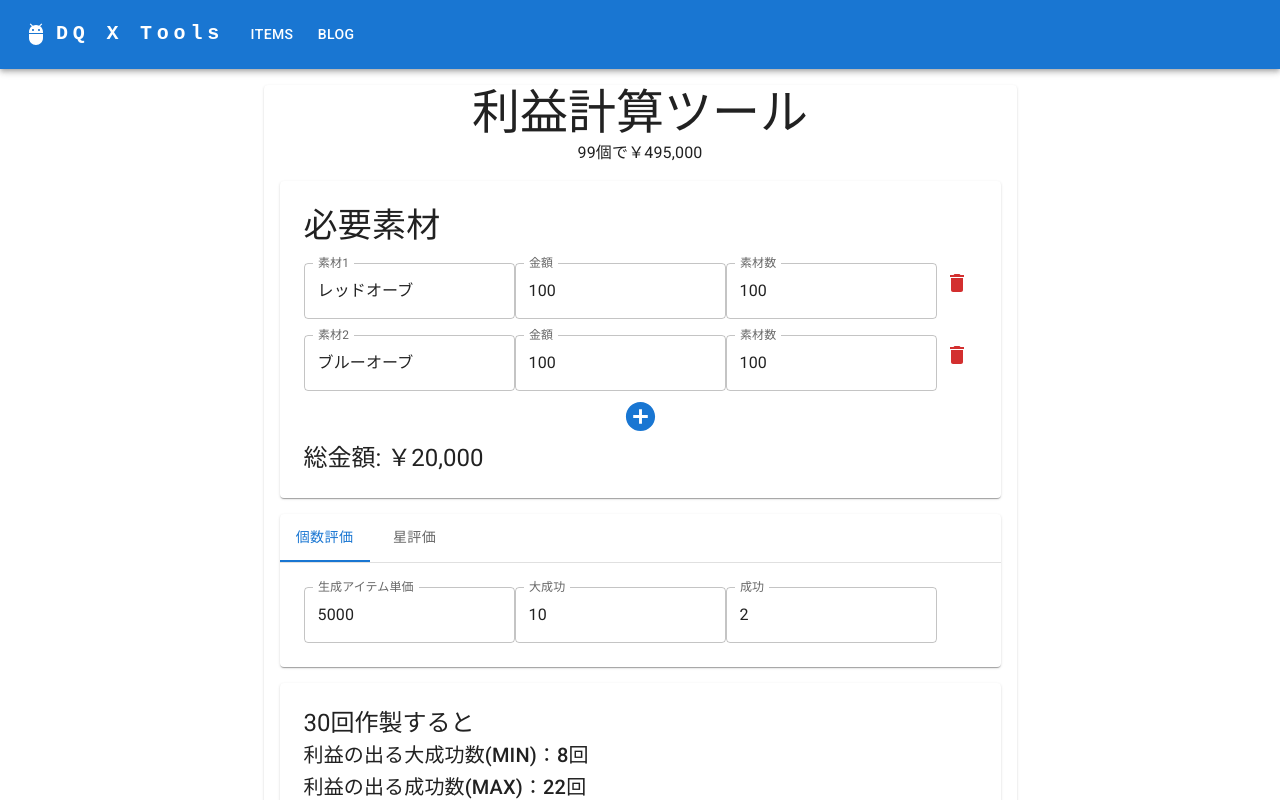
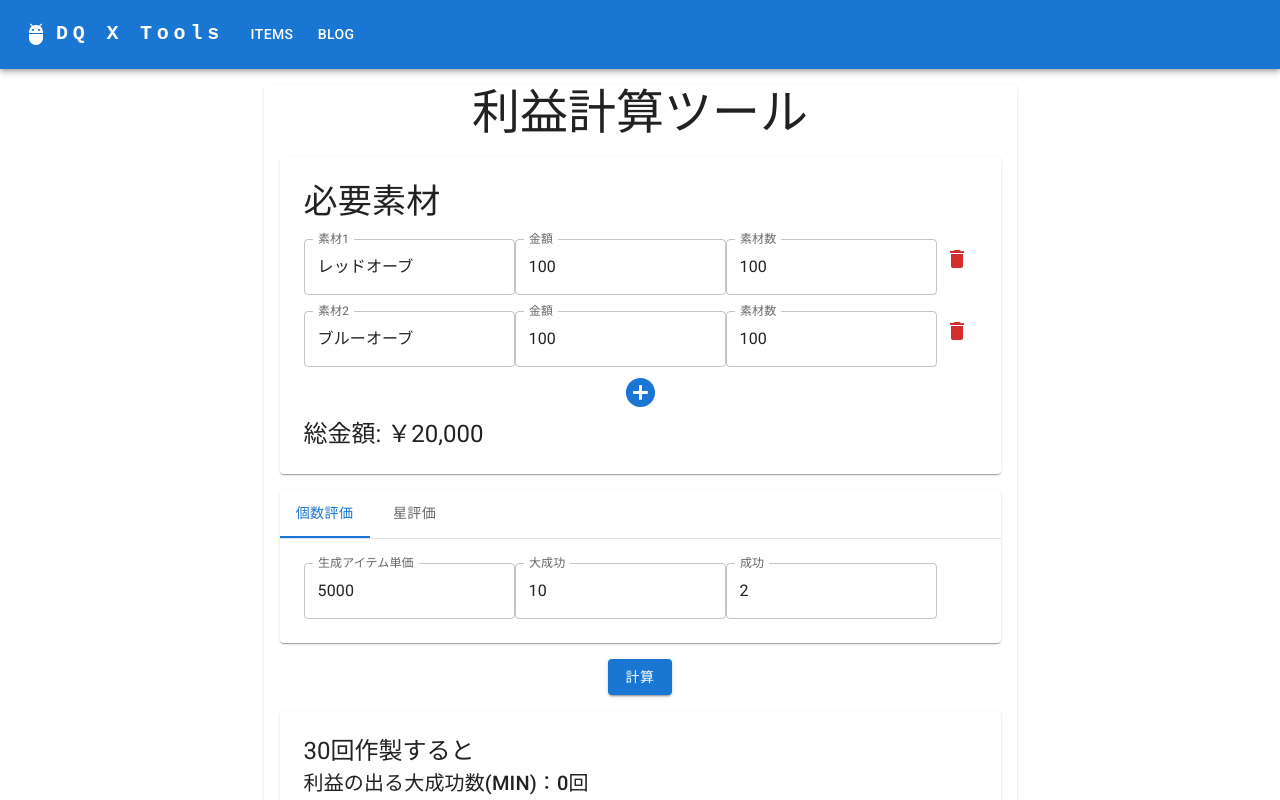
Before and after one commit to shizuya-aishima/sample-front, a React (Create React App) app in the folder dragonquest/: page / in a window 1280 px wide. Shown: the top 800 px of the page. Built offline with nearby package versions, Linux system fonts and the light colour scheme.

Commit message:
:+1: update: レンダンリングの抑止

```diff
--- a/dragonquest/src/features/item/index.tsx
+++ b/dragonquest/src/features/item/index.tsx
@@ -1,25 +1,20 @@
-import { Box, Paper, Tab, Tabs, TextField, Typography } from '@mui/material'
+import { Box, Button, Paper, Tab, Tabs, TextField, Typography } from '@mui/material'
 import { createTheme } from '@mui/system'
 import React from 'react'
 import { useAppDispatch, useAppSelector } from '../../app/hooks'
 import { RootState } from '../../app/store'
-import { castNum, getX, getX2, getY, getY2 } from '../../utils/calculation'
-import { ExpectedValue, itemActions, ItemStateOnchange } from './itemSlice'
 import { RequiredItem } from '../../components/required'
 import { Materials } from '../../components/required/types'
+import { castNum, getX, getX2, getY, getY2 } from '../../utils/calculation'
+import { calculation, itemActions, ItemStateOnchange } from './itemSlice'
+import { Standard } from './standard'
+import { ExpectedValue } from './standard/types'
 
 export const Item: React.FC = () => {
-  const priceData = useAppSelector((state: RootState) => state.item)
+  // const priceData = useAppSelector((state: RootState) => state.item)
   const dispatch = useAppDispatch()
 
   const theme = createTheme()
-
-  const x = getX((state: RootState) => state.item)
-
-  const y = getY((state: RootState) => state.item, x)
-
-  const x2 = getX2((state: RootState) => state.item)
-  const y2 = getY2(x2)
 
   // handler関数を作成する関数
   const formHandler =
@@ -47,11 +42,58 @@ export const Item: React.FC = () => {
   const addMaterial = () => dispatch(itemActions.addList())
   const deleteMaterial = (index: number) => dispatch(itemActions.deleteMaterial(index))
 
+  return (
+    <>
+      <Paper>
+        <Typography variant='h3'>{'利益計算ツール'}</Typography>
+        {/* <Typography>
+          99個で￥
+          {(castNum(useAppSelector((state: RootState) => state.item.price)) * 99).toLocaleString()}
+        </Typography> */}
+        <Paper sx={{ textAlign: 'left', m: theme.spacing(2) }}>
+          <Box sx={{ p: 3 }}>
+            <RequiredItem
+              getState={(state: RootState) => state.item.itemList}
+              materialsHandler={materialsHandler}
+              addMaterial={addMaterial}
+              deleteMaterial={deleteMaterial}
+            />
+          </Box>
+        </Paper>
+        <Paper sx={{ textAlign: 'left', m: theme.spacing(2) }}>
+          <Standard
+            getExpectedValue={(state: RootState) => state.item.expectedValue}
+            getPrice={(state: RootState) => state.item.price}
+            getTab={(state: RootState) => state.item.tab}
+            greatSuccessHandler={greatSuccessHandler}
+            greatSuccessPriceHandler={greatSuccessPriceHandler}
+            priceHandler={priceHandler}
+            successHandler={successHandler}
+            successPriceHandler={successPriceHandler}
+            tabHandler={tabHandler}
+          />
+        </Paper>
+        <Button variant='contained' onClick={() => dispatch(calculation())}>
+          計算
+        </Button>
+        <Paper sx={{ textAlign: 'left', m: theme.spacing(2) }}>
+          <CalculationResults />
+        </Paper>
+      </Paper>
+    </>
+  )
+}
+
+const CalculationResults = () => {
+  const results = useAppSelector((state: RootState) => state.item.results)
+  const tab = useAppSelector((state: RootState) => state.item.tab)
+
   interface TabPanelProps {
     children?: React.ReactNode
     index: number
     value: number
   }
+
   const TabPanel = (props: TabPanelProps) => {
     const { children, value, index, ...other } = props
 
@@ -67,88 +109,18 @@ export const Item: React.FC = () => {
       </div>
     )
   }
-
-  const a11yProps = (index: number) => {
-    return {
-      id: `simple-tab-${index}`,
-      'aria-controls': `simple-tabpanel-${index}`,
-    }
-  }
   return (
     <>
-      <Paper>
-        <Typography variant='h3'>{'利益計算ツール'}</Typography>
-        <Typography>99個で￥{(castNum(priceData.price) * 99).toLocaleString()}</Typography>
-        <Paper sx={{ textAlign: 'left', m: theme.spacing(2) }}>
-          <Box sx={{ p: 3 }}>
-            <RequiredItem
-              getState={(state: RootState) => state.item.itemList}
-              materialsHandler={materialsHandler}
-              addMaterial={addMaterial}
-              deleteMaterial={deleteMaterial}
-            />
-          </Box>
-        </Paper>
-        <Paper sx={{ textAlign: 'left', m: theme.spacing(2) }}>
-          <Box sx={{ borderBottom: 1, borderColor: 'divider' }}>
-            <Tabs
-              value={Number(priceData.tab)}
-              onChange={tabHandler}
-              aria-label='basic tabs example'
-            >
-              <Tab label='個数評価' {...a11yProps(0)} />
-              <Tab label='星評価' {...a11yProps(1)} />
-            </Tabs>
-          </Box>
-          <TabPanel value={Number(priceData.tab)} index={0}>
-            <TextField
-              value={priceData.price}
-              label='生成アイテム単価'
-              inputProps={{
-                inputMode: 'numeric',
-                pattern: '[0-9]*',
-                type: 'number',
-                // readOnly: true
-              }}
-              onChange={priceHandler}
-            />
-            <TextField
-              value={priceData.expectedValue.greatSuccess}
-              label='大成功'
-              onChange={greatSuccessHandler}
-            />
-            <TextField
-              value={priceData.expectedValue.success}
-              label='成功'
-              onChange={successHandler}
-            />
-          </TabPanel>
-          <TabPanel value={Number(priceData.tab)} index={1}>
-            <TextField
-              value={priceData.expectedValue.greatSuccessPrice}
-              label='星3'
-              onChange={greatSuccessPriceHandler}
-            />
-            <TextField
-              value={priceData.expectedValue.successPrice}
-              label='星2~1'
-              onChange={successPriceHandler}
-            />
-          </TabPanel>
-        </Paper>
-        <Paper sx={{ textAlign: 'left', m: theme.spacing(2) }}>
-          <Box sx={{ p: 3 }}>
-            <Typography variant='h5'>30回作製すると</Typography>
-            <Typography variant='h6'>利益の出る大成功数(MIN)：{Math.ceil(x2)}回</Typography>
-            <Typography variant='h6'>利益の出る成功数(MAX)：{Math.floor(y2)}回</Typography>
-          </Box>
-          <TabPanel value={Number(priceData.tab)} index={0}>
-            <Typography variant='h5'>99個作ると</Typography>
-            <Typography variant='h6'>利益の出る大成功数：{Math.ceil(x)}回</Typography>
-            <Typography variant='h6'>利益の出る成功数：{Math.floor(y)}回</Typography>
-          </TabPanel>
-        </Paper>
-      </Paper>
+      <Box sx={{ p: 3 }}>
+        <Typography variant='h5'>30回作製すると</Typography>
+        <Typography variant='h6'>利益の出る大成功数(MIN)：{Math.ceil(results.x2)}回</Typography>
+        <Typography variant='h6'>利益の出る成功数(MAX)：{Math.floor(results.y2)}回</Typography>
+      </Box>
+      <TabPanel value={Number(tab)} index={0}>
+        <Typography variant='h5'>99個作ると</Typography>
+        <Typography variant='h6'>利益の出る大成功数：{Math.ceil(results.x)}回</Typography>
+        <Typography variant='h6'>利益の出る成功数：{Math.floor(results.y)}回</Typography>
+      </TabPanel>
     </>
   )
 }
--- a/dragonquest/src/features/item/itemSlice.ts
+++ b/dragonquest/src/features/item/itemSlice.ts
@@ -1,6 +1,8 @@
 import { createSlice, PayloadAction } from '@reduxjs/toolkit'
-import { RootState } from '../../app/store'
+import { AppThunk, RootState } from '../../app/store'
 import { Materials } from '../../components/required/types'
+import { getX, getX2, getY, getY2 } from '../../utils/calculation'
+import { ExpectedValue } from './standard/types'
 
 export type ItemState = {
   id: string
@@ -9,16 +11,10 @@ export type ItemState = {
   tab: string
   expectedValue: ExpectedValue
   itemList: Materials[]
+  results: Results
 }
 
-export type ItemStateOnchange = Omit<ItemState, 'expectedValue' | 'itemList'>
-
-export type ExpectedValue = {
-  greatSuccess: string
-  success: string
-  greatSuccessPrice: string
-  successPrice: string
-}
+export type ItemStateOnchange = Omit<ItemState, 'expectedValue' | 'itemList' | 'results'>
 
 const initialState: ItemState = {
   id: '',
@@ -43,8 +39,19 @@ const initialState: ItemState = {
       price: '100',
     },
   ],
+  results: {
+    x: 0,
+    y: 0,
+    x2: 0,
+    y2: 0,
+  },
 }
-
+type Results = {
+  x: number
+  y: number
+  x2: number
+  y2: number
+}
 const addMaterial: Materials = {
   name: '',
   price: '0',
@@ -89,6 +96,9 @@ export const itemSlice = createSlice({
     deleteMaterial: (state, action: PayloadAction<number>) => {
       state.itemList = state.itemList.filter((_e, i) => i !== action.payload)
     },
+    calculationResults: (state, action: PayloadAction<Results>) => {
+      state.results = action.payload
+    },
   },
   // // The `extraReducers` field lets the slice handle actions defined elsewhere,
   // // including actions generated by createAsyncThunk or in other slices.
@@ -116,13 +126,14 @@ export const selectCount = (state: RootState) => state.counter.value
 
 // We can also write thunks by hand, which may contain both sync and async logic.
 // Here's an example of conditionally dispatching actions based on current state.
-// export const incrementIfOdd =
-//   (amount: number): AppThunk =>
-//   (dispatch, getState) => {
-//     const currentValue = selectCount(getState())
-//     if (currentValue % 2 === 1) {
-//       dispatch(incrementByAmount(amount))
-//     }
-//   }
+export const calculation = (): AppThunk => (dispatch, getState) => {
+  const currentValue = getState().item
+  const x = getX(currentValue)
+  const y = getY(currentValue, x)
+
+  const x2 = getX2(currentValue)
+  const y2 = getY2(x2)
+  dispatch(itemActions.calculationResults({ x, y, x2, y2 }))
+}
 
 export const itemReducer = itemSlice.reducer
--- /dev/null
+++ b/dragonquest/src/features/item/standard/index.tsx
@@ -0,0 +1,127 @@
+import { Box, Tab, Tabs, TextField } from '@mui/material'
+import React from 'react'
+import { useAppSelector } from '../../../app/hooks'
+import { QuantityStandardProps, StandardProps, ValuationBasisProps } from './types'
+
+export const Standard: React.FC<StandardProps> = (props) => {
+  const tab = useAppSelector(props.getTab)
+
+  interface TabPanelProps {
+    children?: React.ReactNode
+    index: number
+    value: number
+  }
+  const TabPanel = (props: TabPanelProps) => {
+    const { children, value, index, ...other } = props
+
+    return (
+      <div
+        role='tabpanel'
+        hidden={value !== index}
+        id={`simple-tabpanel-${index}`}
+        aria-labelledby={`simple-tab-${index}`}
+        {...other}
+      >
+        {value === index && <Box sx={{ p: 3 }}>{children}</Box>}
+      </div>
+    )
+  }
+
+  const a11yProps = (index: number) => {
+    return {
+      id: `simple-tab-${index}`,
+      'aria-controls': `simple-tabpanel-${index}`,
+    }
+  }
+  return (
+    <>
+      <Box sx={{ borderBottom: 1, borderColor: 'divider' }}>
+        <Tabs value={Number(tab)} onChange={props.tabHandler} aria-label='basic tabs example'>
+          <Tab label='個数評価' {...a11yProps(0)} />
+          <Tab label='星評価' {...a11yProps(1)} />
+        </Tabs>
+      </Box>
+      <TabPanel key={0} value={Number(tab)} index={0}>
+        <QuantityStandard {...props} />
+      </TabPanel>
+      <TabPanel key={1} value={Number(tab)} index={1}>
+        <ValuationBasis {...props} />
+      </TabPanel>
+    </>
+  )
+}
+
+const QuantityStandard: React.FC<QuantityStandardProps> = (props) => {
+  const price = useAppSelector(props.getPrice)
+  const expectedValue = useAppSelector(props.getExpectedValue)
+  return (
+    <>
+      <TextField
+        key={'生成アイテム単価'}
+        value={price}
+        label='生成アイテム単価'
+        inputProps={{
+          inputMode: 'numeric',
+          pattern: '[0-9]*',
+          type: 'number',
+          // readOnly: true
+        }}
+        onChange={props.priceHandler}
+      />
+      <TextField
+        key={'大成功'}
+        value={expectedValue.greatSuccess}
+        label='大成功'
+        onChange={props.greatSuccessHandler}
+        inputProps={{
+          inputMode: 'numeric',
+          pattern: '[0-9]*',
+          type: 'number',
+          // readOnly: true
+        }}
+      />
+      <TextField
+        value={expectedValue.success}
+        label='成功'
+        key='成功'
+        onChange={props.successHandler}
+        inputProps={{
+          inputMode: 'numeric',
+          pattern: '[0-9]*',
+          type: 'number',
+          // readOnly: true
+        }}
+      />
+    </>
+  )
+}
+
+const ValuationBasis: React.FC<ValuationBasisProps> = (props) => {
+  const expectedValue = useAppSelector(props.getExpectedValue)
+  return (
+    <>
+      <TextField
+        value={expectedValue.greatSuccessPrice}
+        label='星3'
+        onChange={props.greatSuccessPriceHandler}
+        inputProps={{
+          inputMode: 'numeric',
+          pattern: '[0-9]*',
+          type: 'number',
+          // readOnly: true
+        }}
+      />
+      <TextField
+        value={expectedValue.successPrice}
+        label='星2~1'
+        onChange={props.successPriceHandler}
+        inputProps={{
+          inputMode: 'numeric',
+          pattern: '[0-9]*',
+          type: 'number',
+          // readOnly: true
+        }}
+      />
+    </>
+  )
+}
--- /dev/null
+++ b/dragonquest/src/features/item/standard/types.ts
@@ -0,0 +1,29 @@
+import { RootState } from '../../../app/store'
+
+export type StandardProps = {
+  tabHandler: (event: React.SyntheticEvent, newValue: number) => void
+  getTab: (state: RootState) => string
+} & QuantityStandardProps &
+  ValuationBasisProps
+
+export type ExpectedValue = {
+  greatSuccess: string
+  success: string
+  greatSuccessPrice: string
+  successPrice: string
+}
+
+export type QuantityStandardProps = {
+  priceHandler: (e: React.ChangeEvent<HTMLInputElement | HTMLTextAreaElement>) => void
+  greatSuccessHandler: (e: React.ChangeEvent<HTMLInputElement | HTMLTextAreaElement>) => void
+  successHandler: (e: React.ChangeEvent<HTMLInputElement | HTMLTextAreaElement>) => void
+  getPrice: (state: RootState) => string
+  getExpectedValue: (state: RootState) => ExpectedValue
+}
+
+export type ValuationBasisProps = {
+  greatSuccessHandler: (e: React.ChangeEvent<HTMLInputElement | HTMLTextAreaElement>) => void
+  greatSuccessPriceHandler: (e: React.ChangeEvent<HTMLInputElement | HTMLTextAreaElement>) => void
+  successPriceHandler: (e: React.ChangeEvent<HTMLInputElement | HTMLTextAreaElement>) => void
+  getExpectedValue: (state: RootState) => ExpectedValue
+}
--- a/dragonquest/src/utils/calculation.ts
+++ b/dragonquest/src/utils/calculation.ts
@@ -1,13 +1,11 @@
-import { useAppSelector } from '../app/hooks'
-import { RootState } from '../app/store'
+import { Materials } from '../components/required/types'
 import { ItemState } from '../features/item/itemSlice'
-import { Materials } from '../components/required/types'
 
 export const castNum = (e: string) => (e != null ? +e : 0)
 
-export const getX = (getState: (state: RootState) => ItemState) => {
-  const priceData = useAppSelector(getState)
-  const m = getM((state: RootState) => state.item.itemList)
+export const getX = (priceData: ItemState) => {
+  // const priceData = useAppSelector(getState)
+  const m = getM(priceData.itemList)
   return (
     ((castNum(priceData.price) * castNum(priceData.expectedValue.success) - m) * 99) /
     (castNum(priceData.expectedValue.success) * m -
@@ -15,8 +13,8 @@ export const getX = (getState: (state: RootState) => ItemState) => {
   )
 }
 
-export const getY = (getState: (state: RootState) => ItemState, x: number) => {
-  const priceData = useAppSelector(getState)
+export const getY = (priceData: ItemState, x: number) => {
+  // const priceData = useAppSelector(getState)
 
   return (
     (99 - x * castNum(priceData.expectedValue.greatSuccess)) /
@@ -24,14 +22,12 @@ export const getY = (getState: (state: RootState) => ItemState, x: number) => {
   )
 }
 
-const getM = (getState: (state: RootState) => Materials[]) =>
-  useAppSelector(getState)
-    .map((e) => castNum(e.price) * castNum(e.quantity))
-    .reduce((sum, e) => sum + e, 0)
+const getM = (materialList: Materials[]) =>
+  materialList.map((e) => castNum(e.price) * castNum(e.quantity)).reduce((sum, e) => sum + e, 0)
 
-export const getX2 = (getState: (state: RootState) => ItemState) => {
-  const priceData = useAppSelector(getState)
-  const m = getM((state: RootState) => state.item.itemList)
+export const getX2 = (priceData: ItemState) => {
+  // const priceData = useAppSelector(getState)
+  const m = getM(priceData.itemList)
   const py =
     priceData.tab === '0'
       ? castNum(priceData.price) * castNum(priceData.expectedValue.success)
```
Also changed, not shown: dragonquest/src/features/blog/index.tsx (+19 -1 lines).
